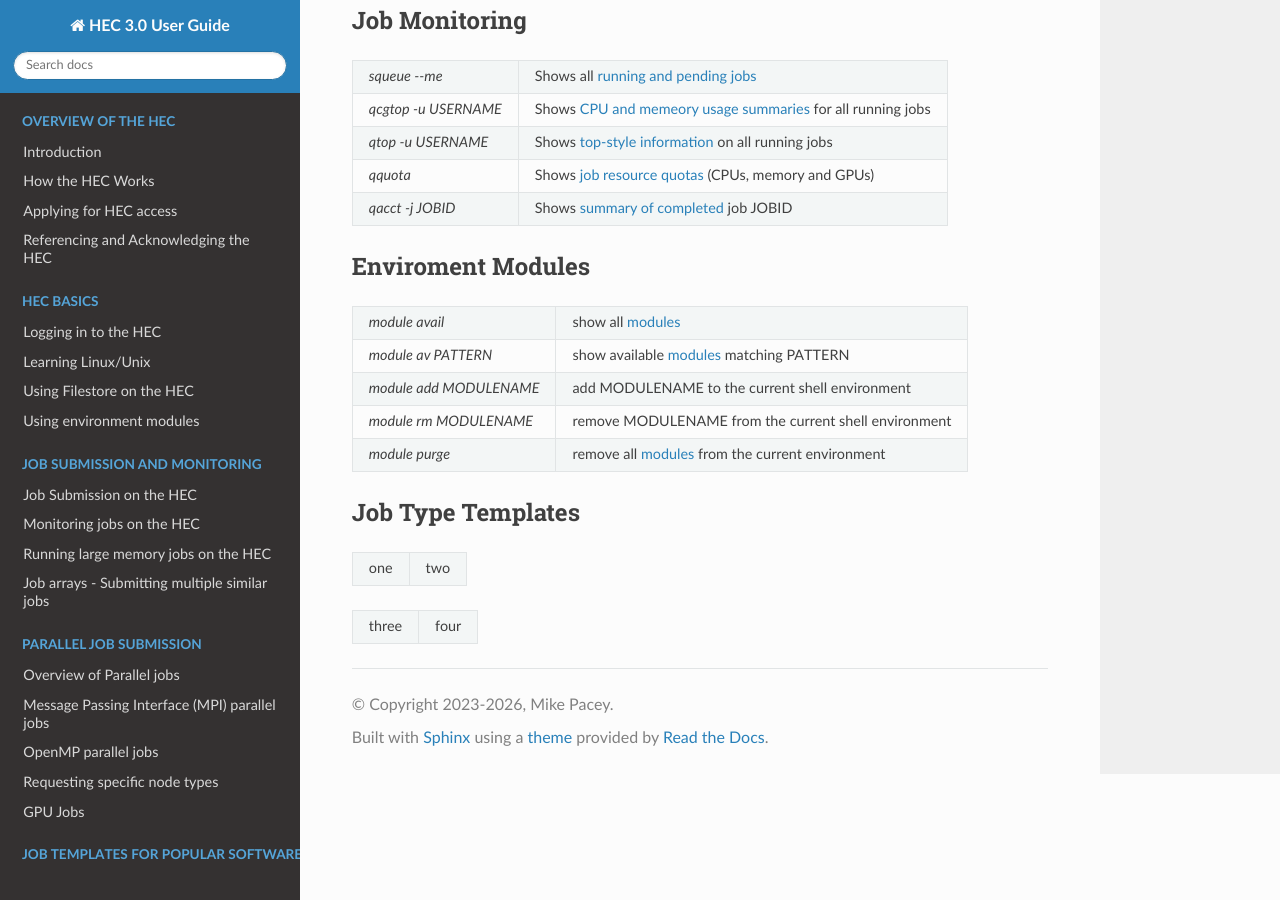
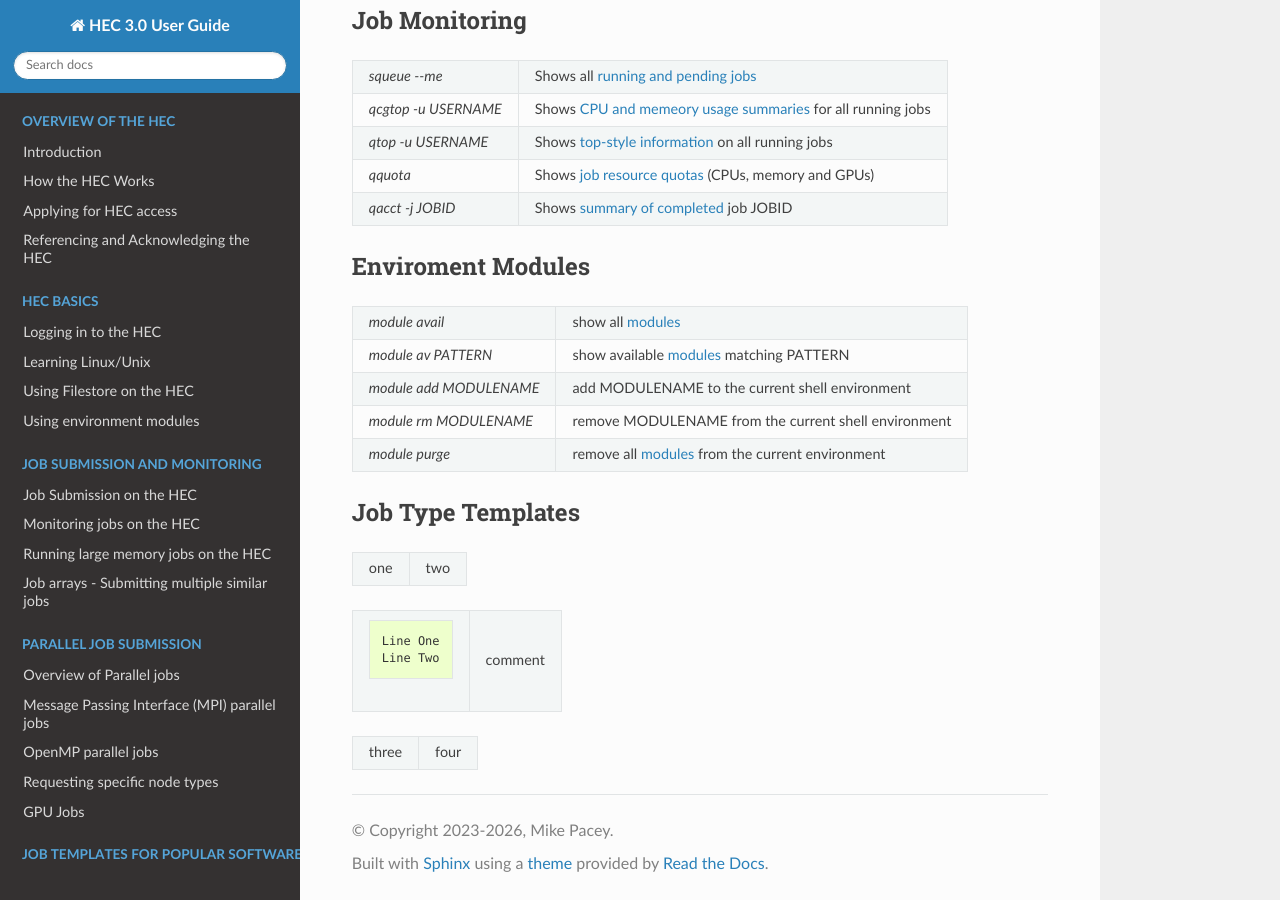
Before and after one commit to MikePacey/Lancaster-HEC, a Sphinx documentation site: the page built from docs/cheatsheet.rst, in a window 1280 px wide and 900 px high, scrolled down 731 px. Built offline with Sphinx 7.4.7 and the Read the Docs theme 3.1.0, drawn with Linux system fonts in a browser that asks for light colours; formulas are drawn with MathJax 3.

Commit message:
test branch

```diff
--- a/docs/cheatsheet.rst
+++ b/docs/cheatsheet.rst
@@ -78,6 +78,14 @@ Job Type Templates
 
   * - .. code-block:: console
 
+         Line One
+         Line Two
+    - comment
+
+.. list-table::
+
+  * - .. code-block:: console
+
          -p serial
          --mem=SIZE
     - a :ref:`serial job<serial job>` requesting *SIZE* memory (eg. 1G = 1 gigabyte)
```
